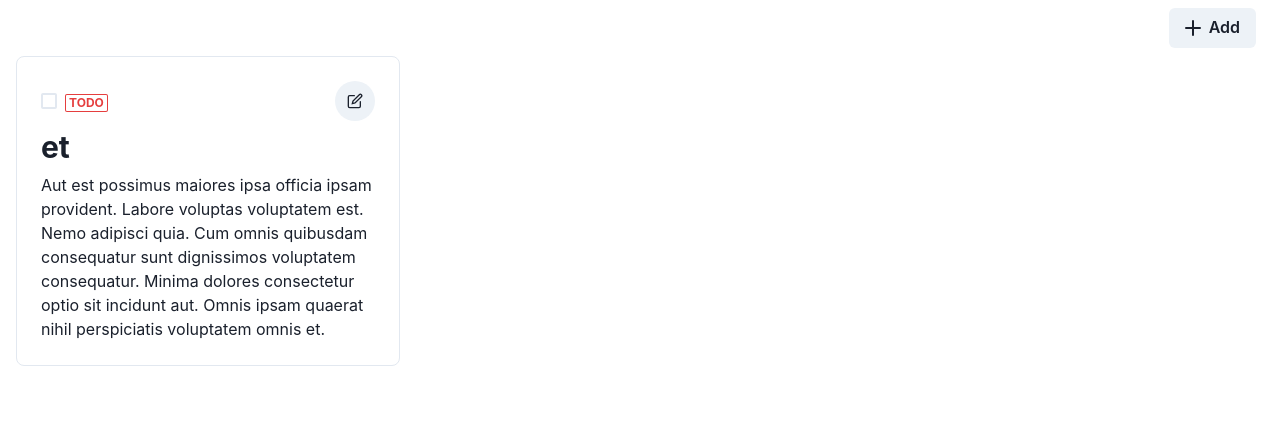
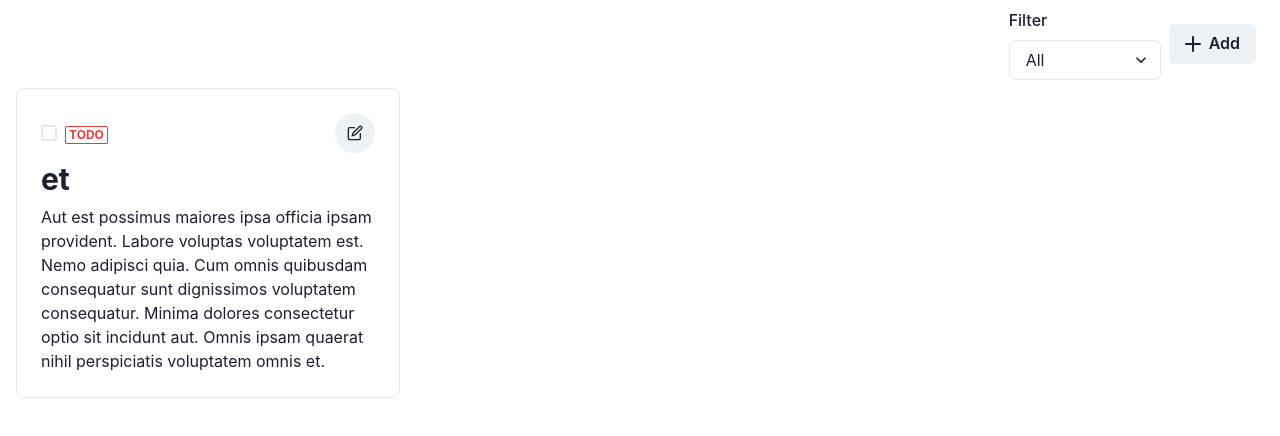
Before and after one commit to Yasai-T/22, a Next.js app: page / in a window 1280 px wide. Shown: the top 436 px of the page. Built offline with nearby package versions, Linux system fonts and the light colour scheme.

Commit message:
feat: filter

```diff
--- /dev/null
+++ b/components/TodoListFilters.tsx
@@ -0,0 +1,27 @@
+import { Box, FormControl, FormLabel, Select } from "@chakra-ui/react";
+import { ChangeEvent, VFC } from "react";
+import { useRecoilState } from "recoil";
+import { TodoFilter, todoListFilterState } from "../recoil/todo";
+
+export const TodoListFilters: VFC = () => {
+  const [filter, setFilter] = useRecoilState(todoListFilterState);
+
+  const updateFilter = ({
+    target: { value },
+  }: ChangeEvent<HTMLSelectElement>) => {
+    setFilter(value as TodoFilter);
+  };
+
+  return (
+    <Box>
+      <FormControl>
+        <FormLabel htmlFor="filter">Filter</FormLabel>
+        <Select id="filter" value={filter} onChange={updateFilter}>
+          <option value={"Show All"}>All</option>
+          <option value={"Show Completed"}>Completed</option>
+          <option value={"Show Uncompleted"}>Uncompleted</option>
+        </Select>
+      </FormControl>
+    </Box>
+  );
+};
--- a/pages/index.tsx
+++ b/pages/index.tsx
@@ -11,15 +11,16 @@ import type { NextPage } from "next";
 import Head from "next/head";
 import { useRecoilValue, useSetRecoilState } from "recoil";
 import { TodoCard } from "../components/TodoCard";
-import { todoListState } from "../recoil/todo";
+import { filteredTodoListState, todoListState } from "../recoil/todo";
 import { AddIcon } from "@chakra-ui/icons";
 import { TodoInput, TodoItemForm } from "../components/TodoItemForm";
 import { datatype } from "faker";
 import { SubmitHandler } from "react-hook-form";
+import { TodoListFilters } from "../components/TodoListFilters";
 
 const Home: NextPage = () => {
   const { isOpen, onClose, onOpen } = useDisclosure();
-  const todoList = useRecoilValue(todoListState);
+  const todoList = useRecoilValue(filteredTodoListState);
   const setTodoList = useSetRecoilState(todoListState);
 
   const onSubmit: SubmitHandler<TodoInput> = ({ title, text }) => {
@@ -48,6 +49,7 @@ const Home: NextPage = () => {
           zIndex={"sticky"}
         >
           <HStack justifyContent={"end"} p="2">
+            <TodoListFilters />
             <Button leftIcon={<AddIcon />} onClick={onOpen}>
               Add
             </Button>
```
